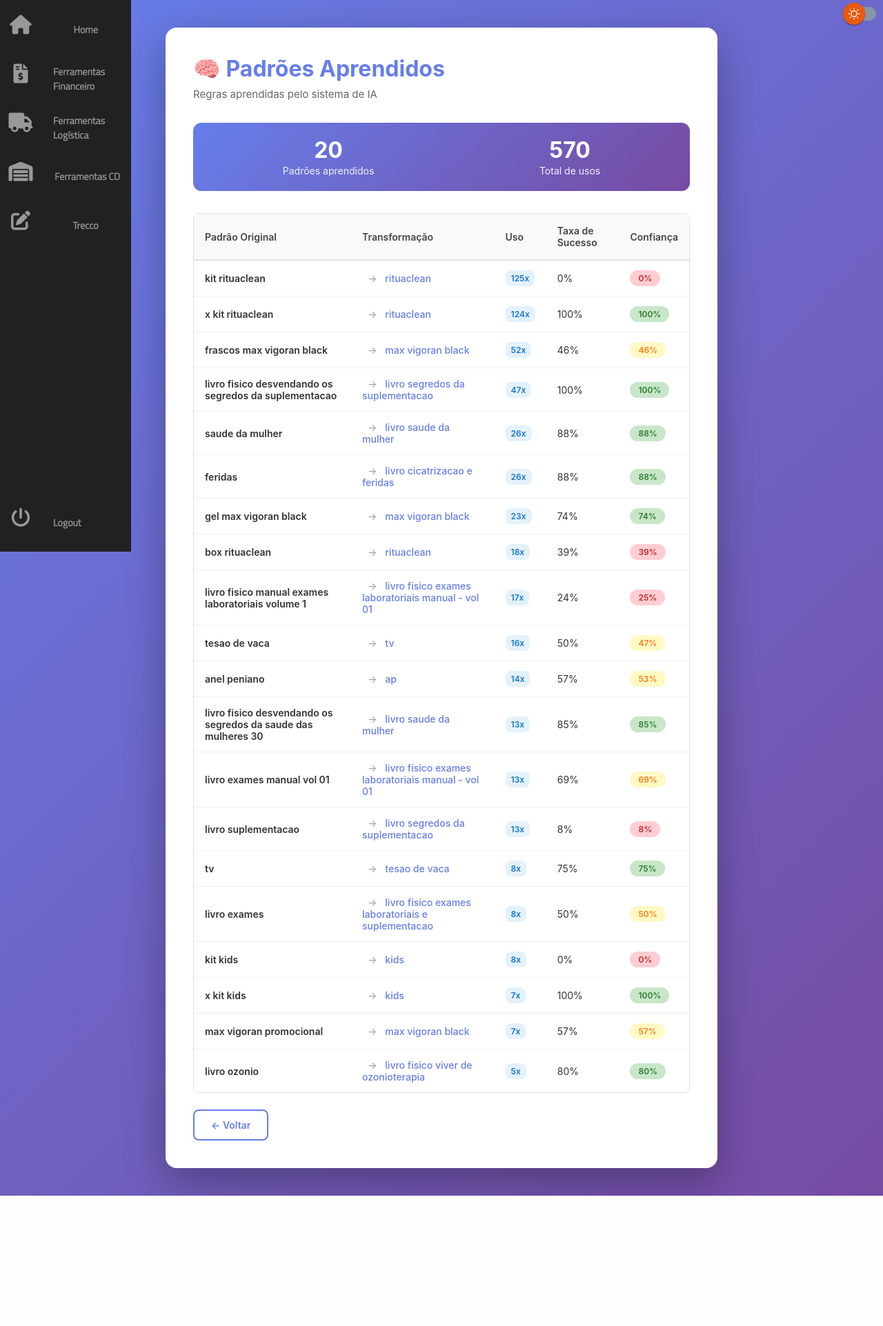
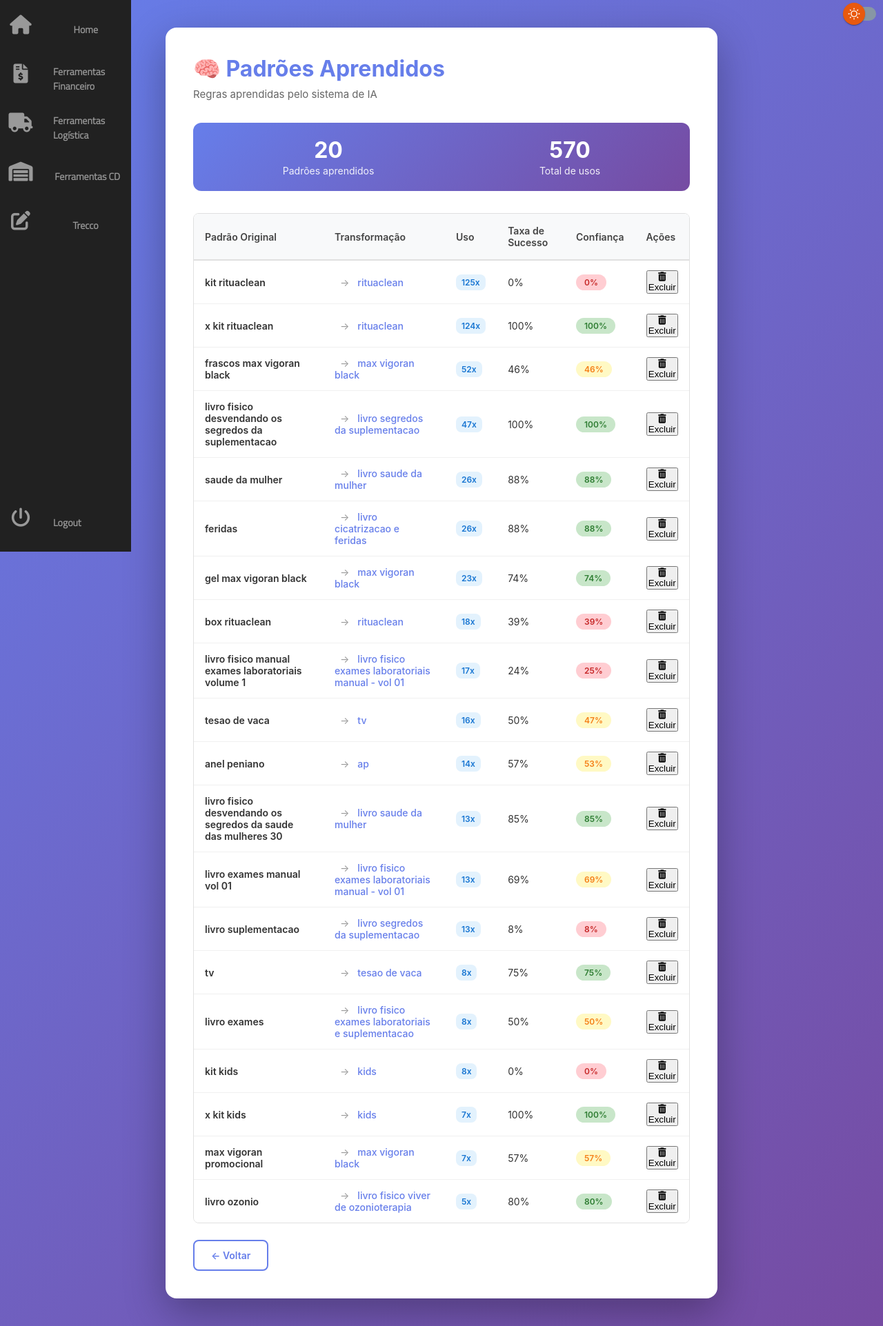
Before and after one commit to Rennanlp/novoteste, a Flask app: page /learned_patterns in a window 1280 px wide. Shown: the whole page at 69% size. Before the commit the page ends 1734 px from the top, so only its background shows below. Run offline with Flask 3, Linux system fonts and the light colour scheme; data comes from the database, SQL or seed files in the repository; some libraries are stand-ins or nearby versions; some web fonts are replaced.

Commit message:
Add files via upload

```diff
--- a/templates/learned_patterns.html
+++ b/templates/learned_patterns.html
@@ -54,6 +54,7 @@
                     <th>Uso</th>
                     <th>Taxa de Sucesso</th>
                     <th>Confiança</th>
+                    <th>Ações</th>
                 </tr>
             </thead>
             <tbody>
@@ -85,6 +86,16 @@
                         {% else %}
                             <span class="confidence-badge confidence-low">{{ "%.0f"|format(conf_percent) }}%</span>
                         {% endif %}
+                    </td>
+                    <td>
+                        <form method="POST"
+                              action="{{ url_for('delete_pattern') }}"
+                              onsubmit="return confirm('Tem certeza que deseja excluir este padrão aprendido?');">
+                            <input type="hidden" name="pattern_id" value="{{ pattern.id }}">
+                            <button type="submit" class="btn-delete">
+                                <i class="fas fa-trash-alt"></i> Excluir
+                            </button>
+                        </form>
                     </td>
                 </tr>
                 {% endfor %}
```
